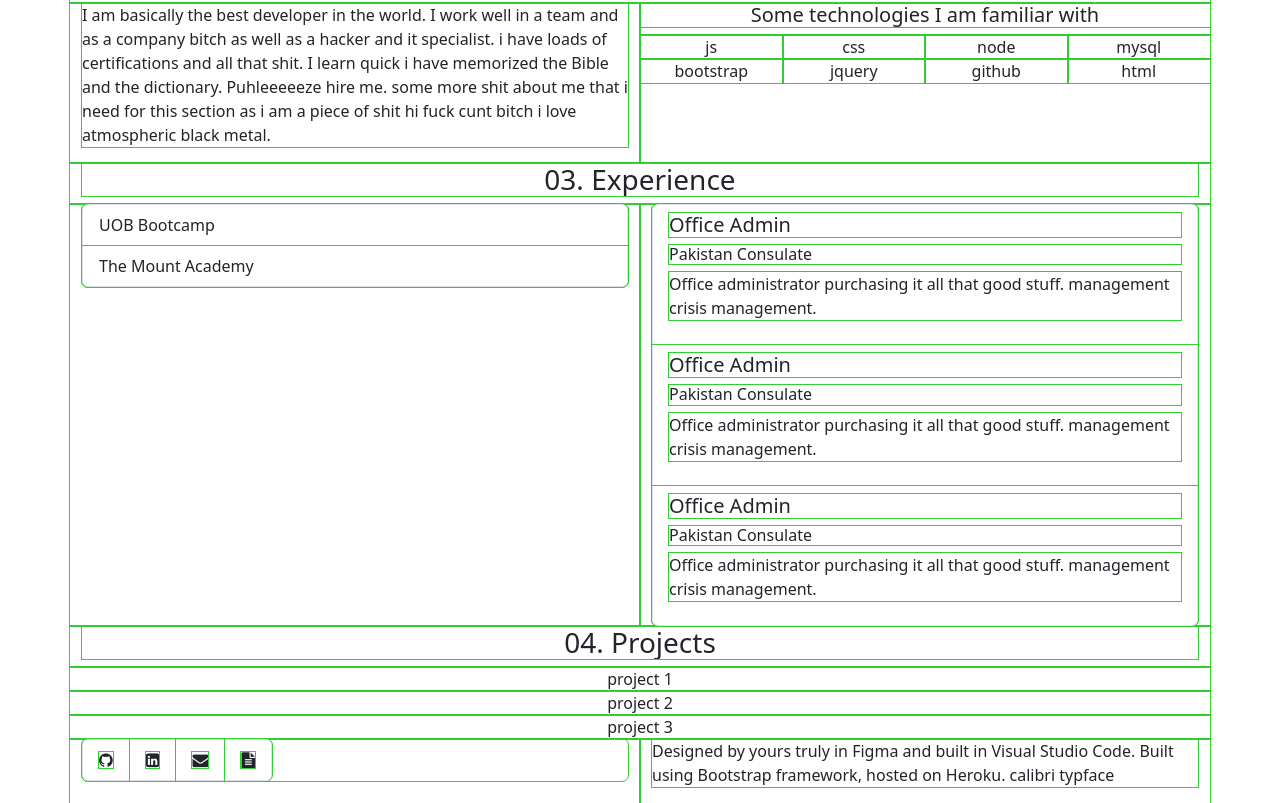
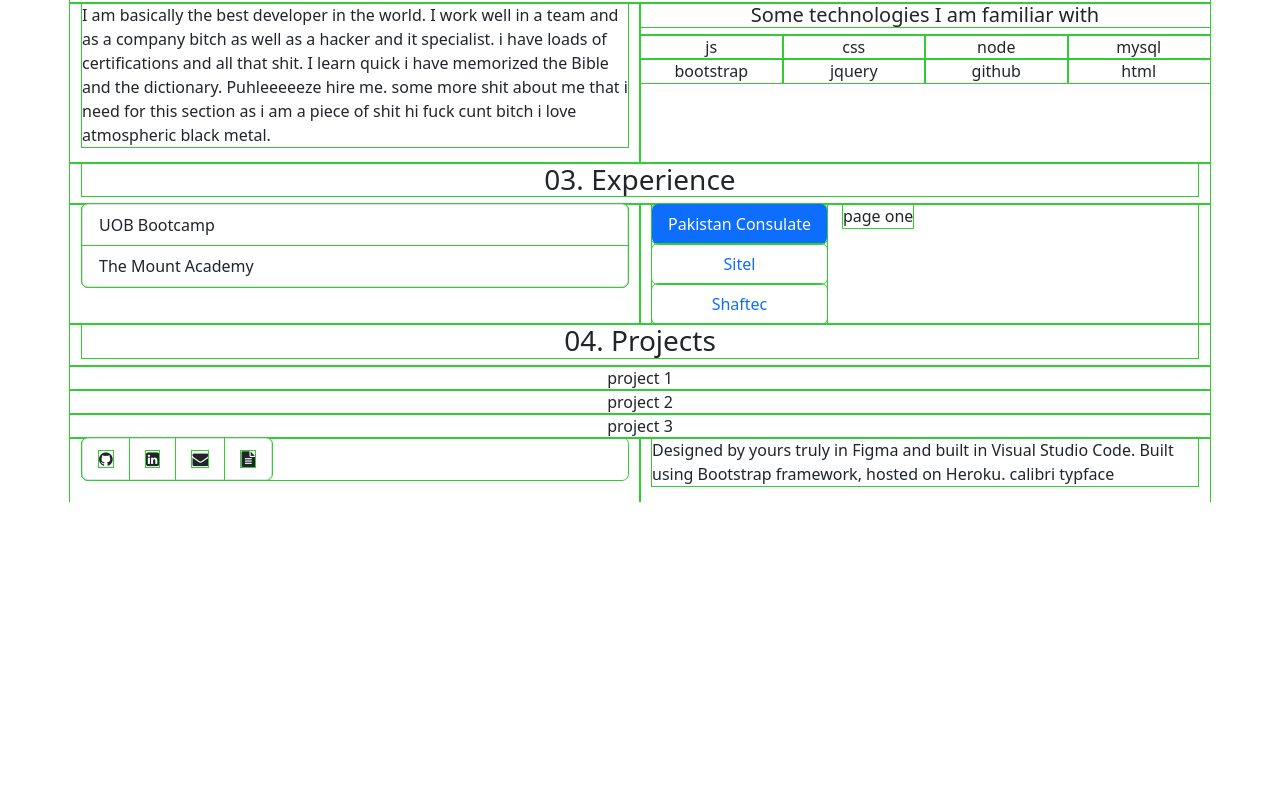
Before and after one commit to darylbg/portfolio, a plain HTML site: page index.html in a window 1280 px wide. Shown: the part 855-1658 px from the top of the page. After the commit the page ends 1357 px from the top, so only its background shows below. Drawn offline with nearby package versions, Linux system fonts and the light colour scheme.

Commit message:
added bootstrap tabs for work history

```diff
--- a/index.html
+++ b/index.html
@@ -13,6 +13,7 @@
     <nav class="navbar navbar-expand-lg bg-body-tertiary">
         <div class="container-fluid">
           <a class="navbar-brand" href="#">Daryl</a>
+          <div class="navbar fill"></div>
           <button class="navbar-toggler" type="button" data-bs-toggle="collapse" data-bs-target="#navbarSupportedContent" aria-controls="navbarSupportedContent" aria-expanded="false" aria-label="Toggle navigation">
             <span class="navbar-toggler-icon"></span>
           </button>
@@ -104,35 +105,19 @@
                 </ul>
             </div>
             <div class="col-12 col-md-6">
-                <ul class="list-group">
-                    <li class="list-group-item">
-                        <h5>Office Admin</h5>
-                        <h6>Pakistan Consulate</h6>
-                        <p>
-                            Office administrator purchasing
-                            it all that good stuff. management
-                            crisis management.
-                        </p>
-                    </li>
-                    <li class="list-group-item">
-                        <h5>Office Admin</h5>
-                        <h6>Pakistan Consulate</h6>
-                        <p>
-                            Office administrator purchasing
-                            it all that good stuff. management
-                            crisis management.
-                        </p>
-                    </li>
-                    <li class="list-group-item">
-                        <h5>Office Admin</h5>
-                        <h6>Pakistan Consulate</h6>
-                        <p>
-                            Office administrator purchasing
-                            it all that good stuff. management
-                            crisis management.
-                        </p>
-                    </li>
-                </ul>
+                <!-- Nav tabs -->
+                <div class="d-flex align-items-start">
+                    <div class="nav flex-column nav-pills me-3" id="v-pills-tab" role="tablist" aria-orientation="vertical">
+                      <button class="nav-link active" id="v-pills-home-tab" data-bs-toggle="pill" data-bs-target="#v-pills-home" type="button" role="tab" aria-controls="v-pills-home" aria-selected="true">Pakistan Consulate</button>
+                      <button class="nav-link" id="v-pills-profile-tab" data-bs-toggle="pill" data-bs-target="#v-pills-profile" type="button" role="tab" aria-controls="v-pills-profile" aria-selected="false">Sitel</button>
+                      <button class="nav-link" id="v-pills-messages-tab" data-bs-toggle="pill" data-bs-target="#v-pills-messages" type="button" role="tab" aria-controls="v-pills-messages" aria-selected="false">Shaftec</button>
+                    </div>
+                    <div class="tab-content" id="v-pills-tabContent">
+                      <div class="tab-pane fade show active" id="v-pills-home" role="tabpanel" aria-labelledby="v-pills-home-tab">page one</div>
+                      <div class="tab-pane fade" id="v-pills-profile" role="tabpanel" aria-labelledby="v-pills-profile-tab">...page two</div>
+                      <div class="tab-pane fade" id="v-pills-messages" role="tabpanel" aria-labelledby="v-pills-messages-tab">...page three</div>
+                    </div>
+                  </div>
             </div>
         </div>
         <div class="row text-center">
```
